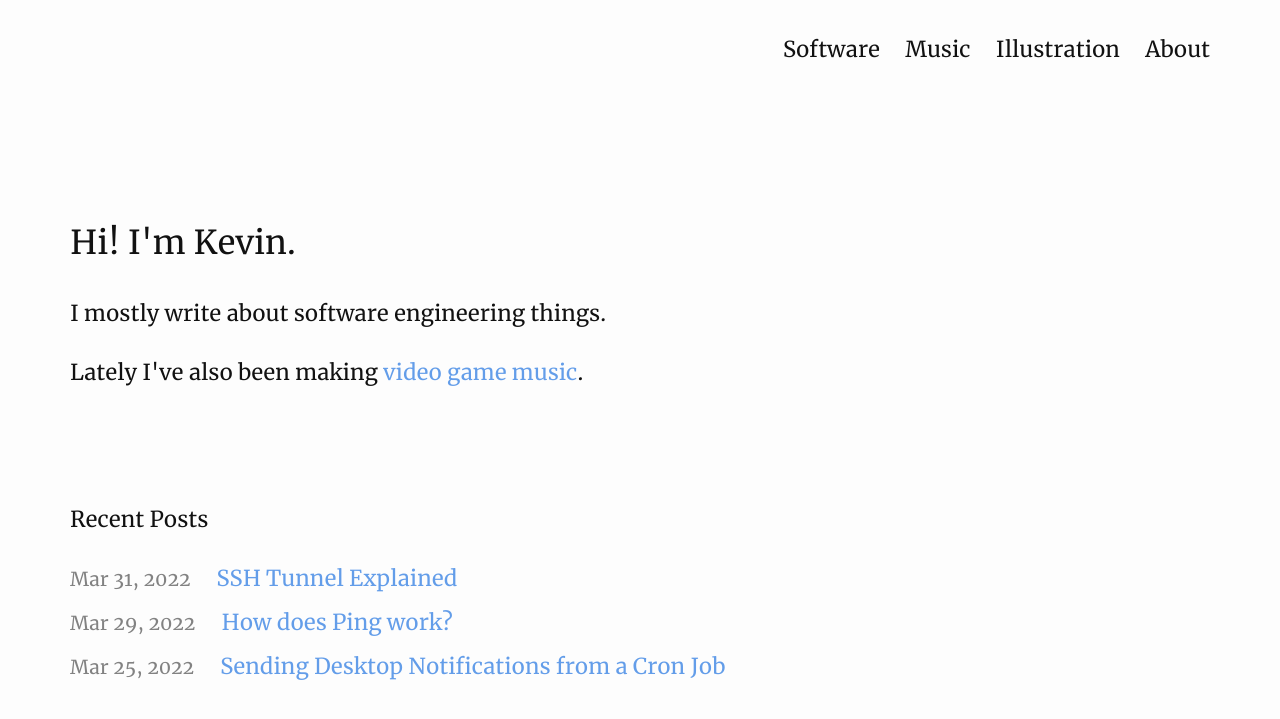
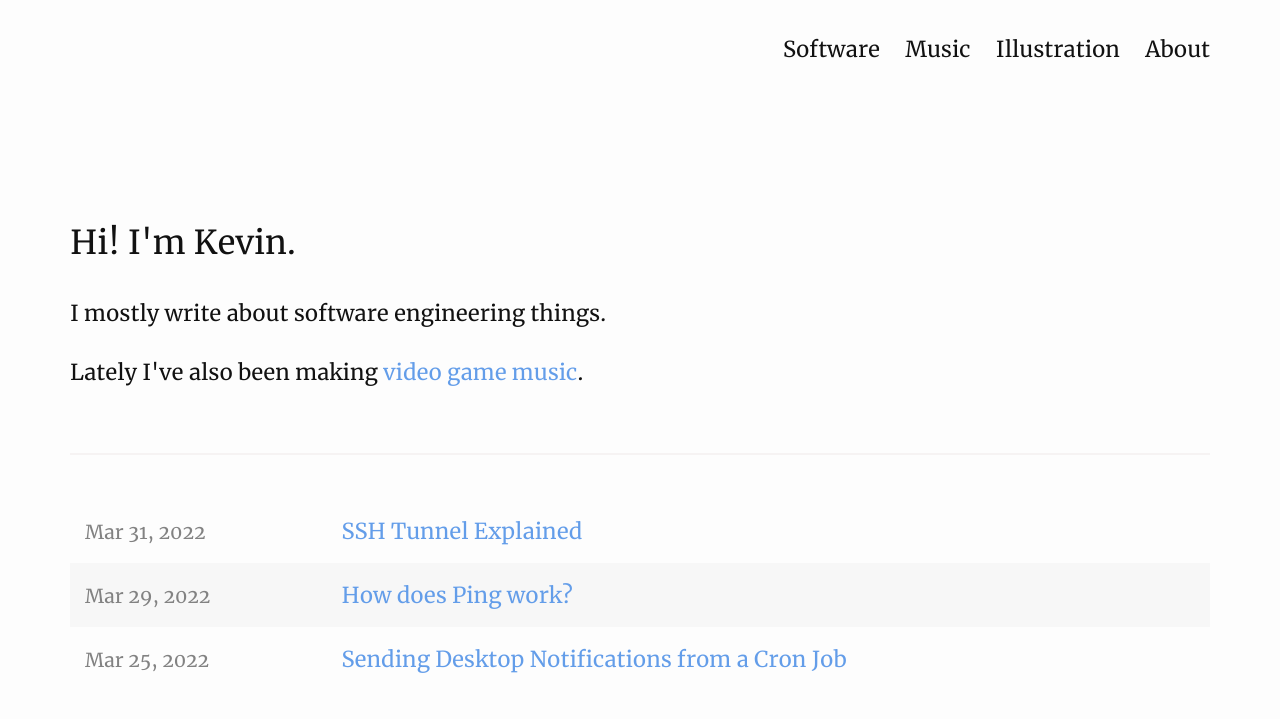
Before and after one commit to heepster/heepster.github.io, a Jekyll site: the page built from index.md, in a window 1280 px wide. Shown: the top 719 px of the page. Built offline with Jekyll 4.4.1, drawn with Linux system fonts in a browser that asks for light colours.

Commit message:
Updating home page

```diff
--- a/_layouts/home.html
+++ b/_layouts/home.html
@@ -20,13 +20,13 @@
   </p>
 
   <br />
+
+  <hr style="border: 1px solid #F6F3F3 " />
+
   <br />
 
-  <h4>
-    Recent Posts
-  </h4>
-
   {%- if site.posts.size > 0 -%}
+  <!--
     <ul class="post-list">
       {%- for post in site.posts -%}
         <li>
@@ -35,6 +35,21 @@
         </li>
       {%- endfor -%}
     </ul>
+  -->
+
+    <table class="table-post-list">
+      {%- for post in site.posts -%}
+        <tr>
+          <td>
+            {%- assign date_format = site.minima.date_format | default: "%b %-d, %Y" -%}
+            <span class="post-meta">{{ post.date | date: date_format }}</span>
+          </td>
+          <td>
+            <a class="post-link" href="{{ post.url | relative_url }}">{{ post.title | escape }}</a>
+          </td>
+        </tr>
+      {%- endfor -%}
+    </table>
 
   {%- endif -%}
 
--- a/_sass/minima/_base.scss
+++ b/_sass/minima/_base.scss
@@ -253,6 +253,15 @@
   }
 }
 
+table.table-post-list {
+  width: 100%;
+  border: 0;
+
+  td {
+    border: 0;
+  }
+}
+
 img.illustration {
   max-width: 400px;
   max-height: 400px;
```
